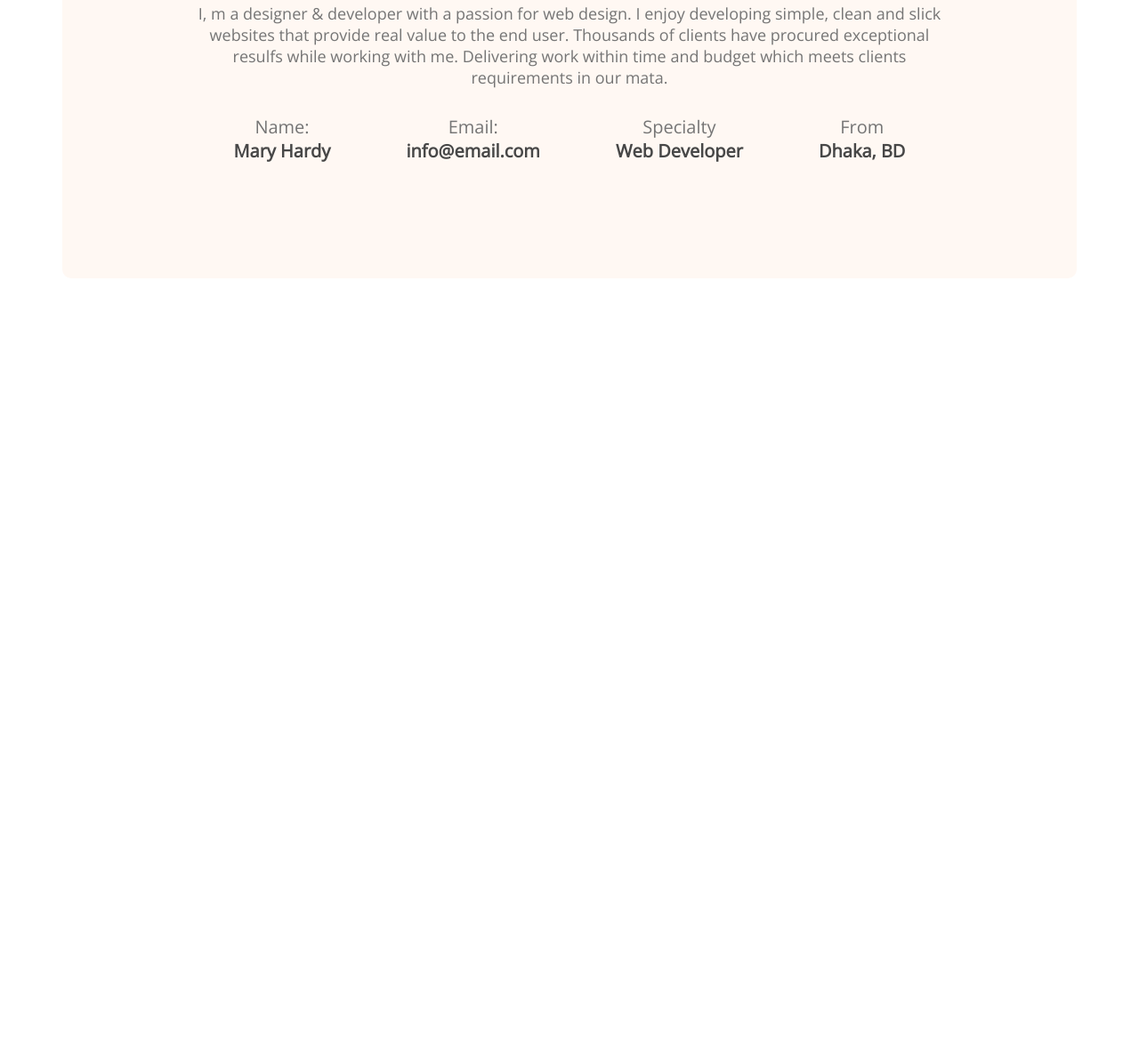
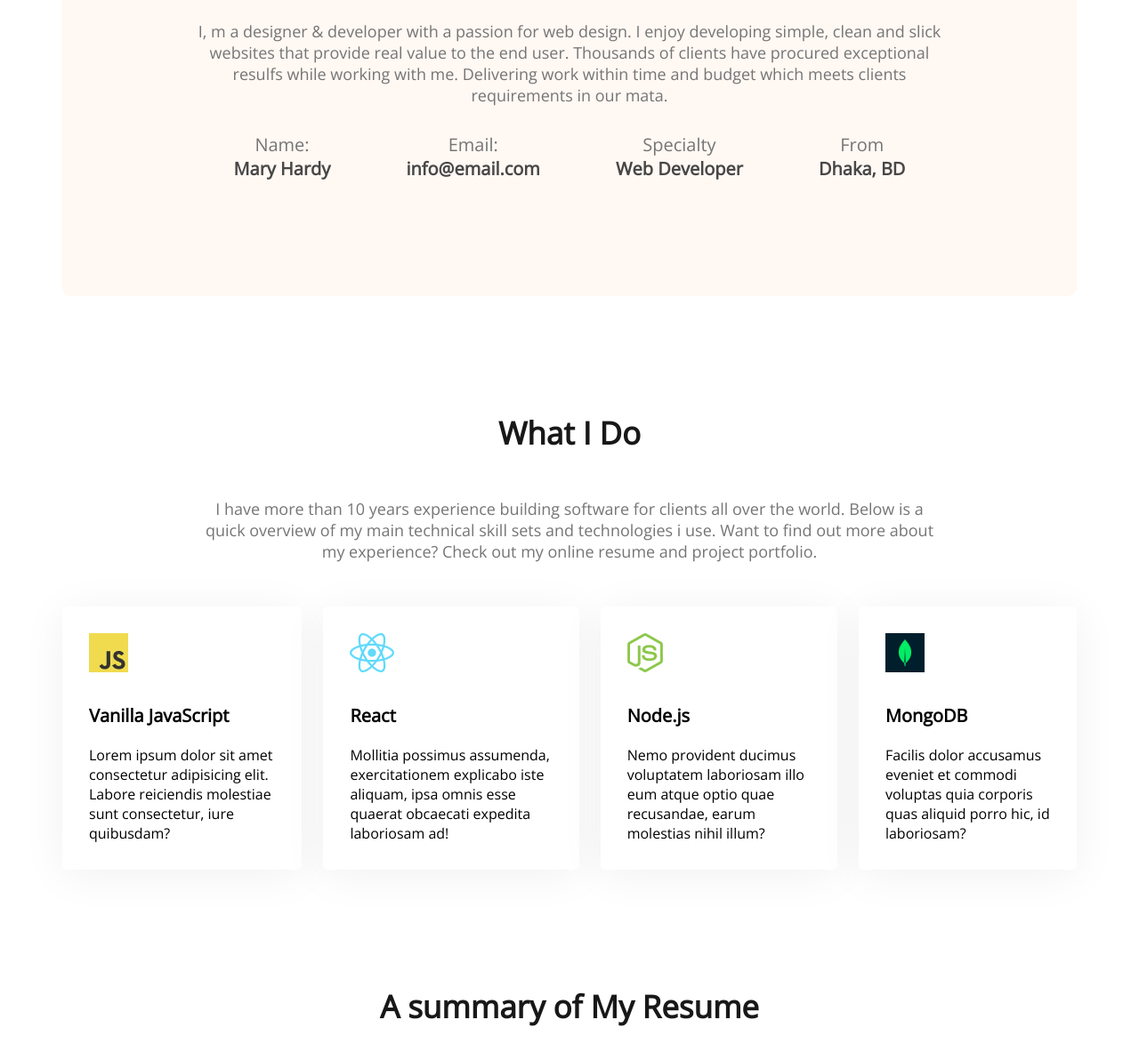
Before and after one commit to imrulislam0/developer-portfolio, a plain HTML site: page index.html in a window 1280 px wide. Shown: the part 1174-2366 px from the top of the page at 89% size. Before the commit the page ends 1487 px from the top, so only its background shows below. Drawn offline with nearby package versions, Linux system fonts and the light colour scheme.

Commit message:
what id do added

```diff
--- a/index.html
+++ b/index.html
@@ -35,6 +35,7 @@
 
 
     </header>
+    <!-- About Section -->
     <main>
         <section class="about">
             <h3 class="section-title">About Me</h3>
@@ -60,6 +61,38 @@
             </div>
 
         </section>
+        <!-- What i do section -->
+        <section class="what-i-do">
+            <h3 class="section-title">What I Do</h3>
+            <p class="section-description">I have more than 10 years experience building software for clients all over the world. Below is a quick overview of my main technical skill sets and technologies i use. Want to find out more about my experience? Check out my online resume and project portfolio.</p>
+            <!-- .skills-container>.skill*4>img+p.skill-title+p.skill-description>lorem15 -->
+            <div class="skills-container">
+                <div class="skill">
+                    <img src="/images/icons/js.png" alt="">
+                    <p class="skill-title">Vanilla JavaScript</p>
+                    <p class="skill-description">Lorem ipsum dolor sit amet consectetur adipisicing elit. Labore reiciendis molestiae sunt consectetur, iure quibusdam?</p>
+                </div>
+                <div class="skill">
+                    <img src="images/icons/react.png" alt="">
+                    <p class="skill-title">React</p>
+                    <p class="skill-description">Mollitia possimus assumenda, exercitationem explicabo iste aliquam, ipsa omnis esse quaerat obcaecati expedita laboriosam ad!</p>
+                </div>
+                <div class="skill">
+                    <img src="images/icons/nodejs.png" alt="">
+                    <p class="skill-title">Node.js</p>
+                    <p class="skill-description">Nemo provident ducimus voluptatem laboriosam illo eum atque optio quae recusandae, earum molestias nihil illum?</p>
+                </div>
+                <div class="skill">
+                    <img src="images/icons/mongo.png" alt="">
+                    <p class="skill-title">MongoDB</p>
+                    <p class="skill-description">Facilis dolor accusamus eveniet et commodi voluptas quia corporis quas aliquid porro hic, id laboriosam?</p>
+                </div>
+            </div>
+        </section>
+        <!-- Resume Section -->
+        <section class="resume">
+            <h3 class="section-title">A summary of My Resume</h3>
+        </section>
     </main>
     <footer>
 
--- a/styles/portfolio.css
+++ b/styles/portfolio.css
@@ -74,19 +74,25 @@ main{
     margin: 0 auto;
 }
 
+main, section{
+    margin-top: 130px;
+}
+
 .about{
     text-align: center;
-    margin-top: 130px;
     background: #FFF8F3;
     border-radius: 10px;
     padding: 130px 150px;
+
+
 }
 
 .section-title{
+    text-align: center;
     color: #181818;
     font-weight: 700;
     font-size: 35px;
-    margin-bottom: 30px;
+    margin-bottom: 50px;
 
 }
 
@@ -94,6 +100,7 @@ main{
     color: #757575;
     font-size: 18px;
     margin-bottom: 30px;
+
 }
 
 .about-info-container{
@@ -111,3 +118,38 @@ main{
     font-size: 20px;
     color: #474747;
 }
+
+/* What I do Styles */
+
+.what-i-do .section-description{
+    text-align: center;
+    margin-left: 150px;
+    margin-right: 150px;
+    margin-bottom: 50px;
+
+}
+
+.skills-container{
+    display: flex;
+    gap: 24px;
+}
+
+.skill{
+    background: #FFFFFF;
+    box-shadow: 0px 6px 50px rgba(0, 0, 0, 0.06);
+    border-radius: 5px;
+    padding: 30px;
+
+}
+
+.skill-title{
+    font-weight: 700;
+    font-size: 20px;
+    margin-top: 30px;
+    margin-bottom: 20px;
+
+}
+.skill-description{
+    font-weight: 400;
+    font-size: 16px;
+}
```
